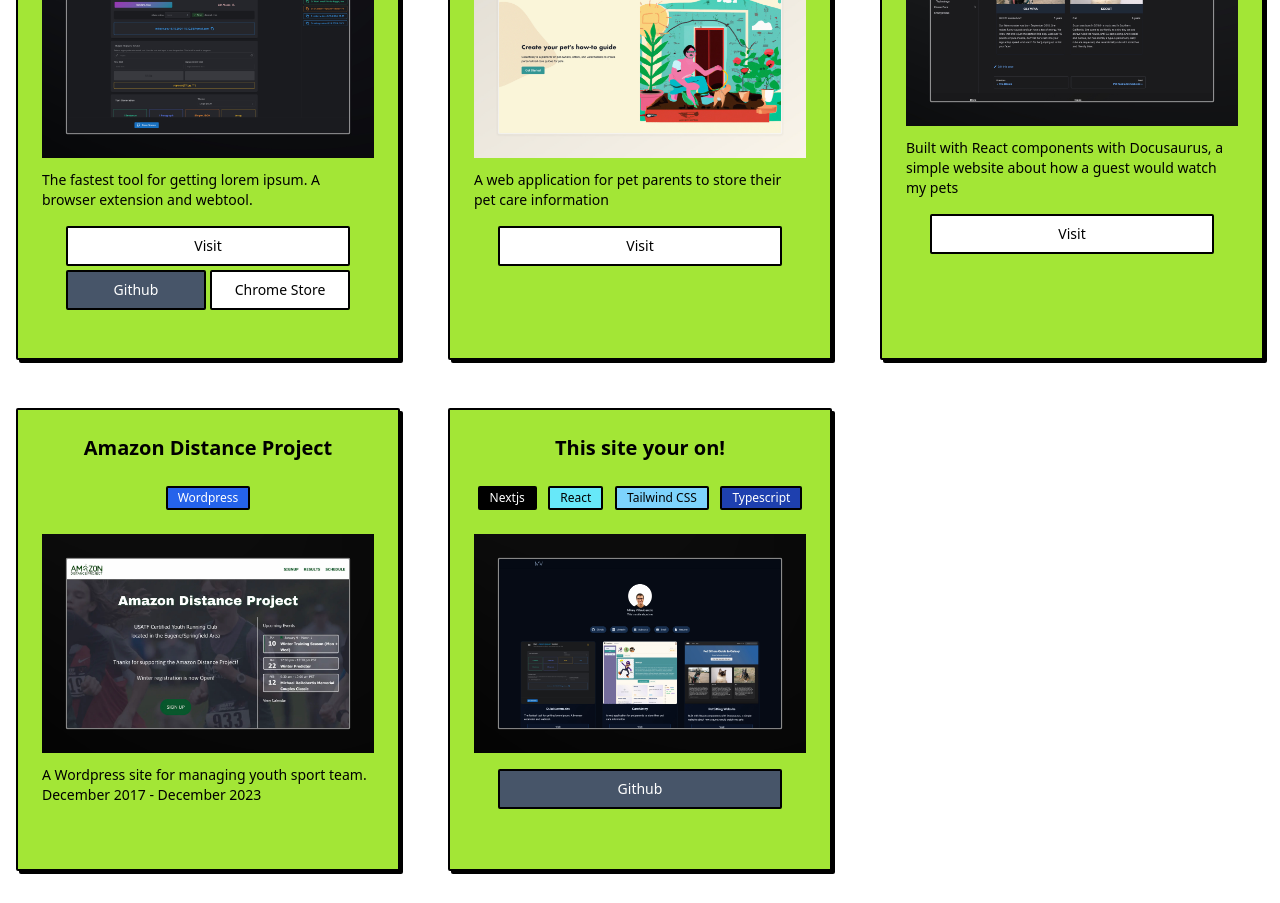
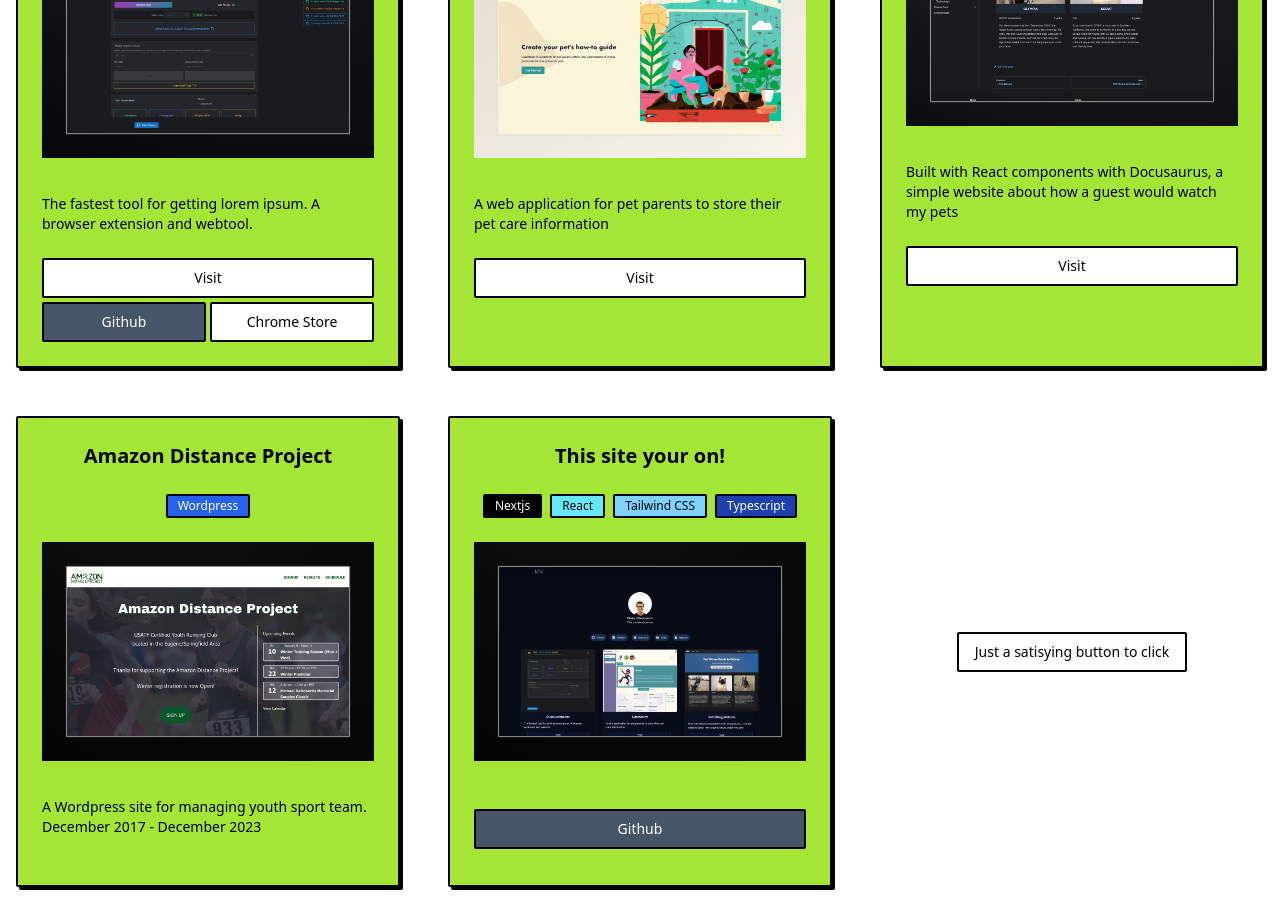
Before and after one commit to mikikiv/mikikiv, a Next.js app: page / in a window 1280 px wide. Shown: the part 740-1643 px from the top of the page. Built offline with nearby package versions, Linux system fonts and the light colour scheme.

Commit message:
make buttons even more satifying to click

```diff
--- a/app/page.tsx
+++ b/app/page.tsx
@@ -1,3 +1,4 @@
+import { Button } from "@/libs/components/Button";
 import { SiteCard } from "@/libs/components/SiteCard";
 import SocialLinks from "@/libs/components/SocialLinks";
 import { websites } from "@/libs/data/websites";
@@ -43,6 +44,14 @@ export default function Home() {
                 />
               </div>
             ))}
+          <div className="mx-auto flex h-full items-center p-4">
+            <Button
+              variant={"reverse"}
+              className=""
+            >
+              Just a satisying button to click
+            </Button>
+          </div>
         </div>
       </section>
     </div>
--- a/libs/components/Button.tsx
+++ b/libs/components/Button.tsx
@@ -15,7 +15,7 @@ const buttonVariants = cva(
         neutral:
           "bg-bw text-text border-2 border-border shadow-shadow hover:translate-x-boxShadowX hover:translate-y-boxShadowY hover:shadow-none",
         reverse:
-          "border-2 border-border hover:translate-x-reverseBoxShadowX hover:translate-y-reverseBoxShadowY hover:shadow-shadow active:translate-x-boxShadowX active:translate-y-boxShadowY active:shadow-none",
+          "border-2 border-border shadow-none hover:translate-x-reverseBoxShadowX hover:translate-y-reverseBoxShadowY hover:shadow-shadow active:translate-x-0 active:translate-y-0 active:shadow-none",
       },
       colors: {
         default: "bg-bw text-text",
--- a/libs/components/SiteCard.tsx
+++ b/libs/components/SiteCard.tsx
@@ -22,10 +22,10 @@ export const SiteCard = ({
 }: Website) => {
   return (
     <Card className="h-full">
-      <CardHeader className=" text-center font-semibold text-secondary-900 text-xl">
+      <CardHeader className="text-center font-semibold text-secondary-900 text-xl">
         {name}
       </CardHeader>
-      <div className="mx-6 mb-6 flex flex-wrap justify-evenly gap-2">
+      <div className="mx-6 mb-6 flex flex-wrap justify-center gap-2">
         {lang?.sort().map(language => {
           return (
             <Badge
@@ -37,7 +37,7 @@ export const SiteCard = ({
           );
         })}
       </div>
-      <CardContent>
+      <CardContent className="">
         {img && (
           <Image
             alt={name}
@@ -46,7 +46,10 @@ export const SiteCard = ({
             height={800}
           />
         )}
-        <CardDescription className="mb-4 text-pretty">{desc}</CardDescription>
+      </CardContent>
+      <CardDescription className="mx-6 mb-6 text-pretty">
+        {desc}
+      </CardDescription>
       <CardFooter className="flex flex-wrap gap-1">
         {links
           ?.filter(link => link.disabled !== true)
@@ -70,7 +73,6 @@ export const SiteCard = ({
             );
           })}
       </CardFooter>
-      </CardContent>
     </Card>
   );
 };
```
Lines whose indentation alone changed are shown as unchanged.
